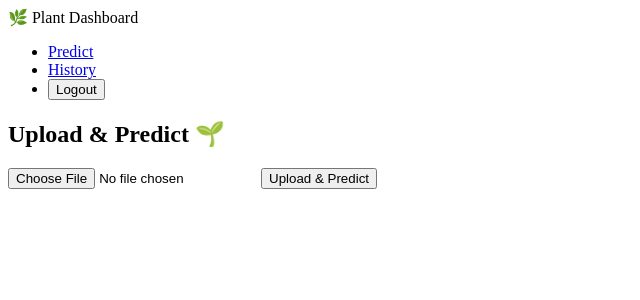
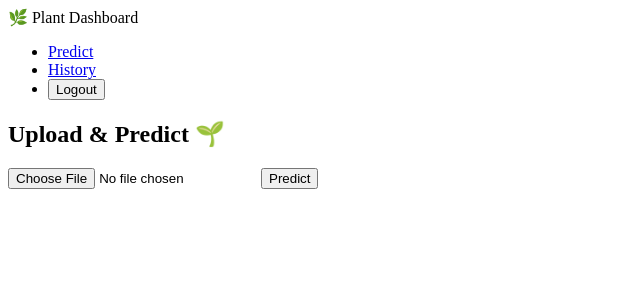
Before and after one commit to dheerajtingilikar-hash/multi-crop-frontend, a React (Create React App) app: page /dashboard in a window 1280 px wide. Shown: the top 300 px of the page, without its empty margins (0-640 px from the left). Built offline with nearby package versions, Linux system fonts and the light colour scheme; sample sign-in values are in the browser's storage.

Commit message:
Merge remote updates with my changes

```diff
--- a/src/components/Login.js
+++ b/src/components/Login.js
@@ -9,19 +9,18 @@ function Login({ setIsLoggedIn }) {
   const handleLogin = async (e) => {
     e.preventDefault();
     try {
-      const res = await fetch("https://multi-crop-plant.onrender.com/login", {
-      method: "POST",
-      headers: { "Content-Type": "application/x-www-form-urlencoded" },
-      body: new URLSearchParams({ username, password }),
-     });
-
+      const res = await fetch("https://multi-crop-plant.onrender.com/login", {   // ✅ Render backend
+        method: "POST",
+        headers: { "Content-Type": "application/x-www-form-urlencoded" },
+        body: new URLSearchParams({ username, password }),
+      });
 
       if (!res.ok) throw new Error("Login failed");
 
       const data = await res.json();
       localStorage.setItem("token", data.access_token); // ✅ Save token
-      setIsLoggedIn(true); // ✅ Update state
-      navigate("/dashboard"); // ✅ Redirect to dashboard
+      setIsLoggedIn(true);
+      navigate("/dashboard");
     } catch (err) {
       alert("Invalid credentials");
     }
--- a/src/components/UploadForm.js
+++ b/src/components/UploadForm.js
@@ -2,45 +2,33 @@ import React, { useState } from "react";
 
 function UploadForm({ setResults }) {
   const [file, setFile] = useState(null);
-  const [loading, setLoading] = useState(false);
 
   const handleSubmit = async (e) => {
     e.preventDefault();
-    if (!file) return;
+    if (!file) return alert("Please upload an image");
 
     const formData = new FormData();
     formData.append("file", file);
 
-    setLoading(true);
+    const token = localStorage.getItem("token");
 
-    try {
-      const response = await fetch("https://your-backend-url.onrender.com/predict", {
-        method: "POST",
-        body: formData,
-      });
+    const res = await fetch("https://multi-crop-plant.onrender.com/predict", {   // ✅ Render backend
+      method: "POST",
+      headers: {
+        Authorization: `Bearer ${token}`,
+      },
+      body: formData,
+    });
 
-      const data = await response.json();
-      setResults(data);
-    } catch (error) {
-      console.error("Error uploading file:", error);
-    } finally {
-      setLoading(false);
-    }
+    const data = await res.json();
+    setResults(data);
   };
 
   return (
     <form onSubmit={handleSubmit} className="space-y-4">
-      <input
-        type="file"
-        accept="image/*"
-        onChange={(e) => setFile(e.target.files[0])}
-      />
-      <button
-        type="submit"
-        disabled={loading}
-        className="bg-green-600 text-white px-6 py-2 rounded-lg hover:bg-green-700"
-      >
-        {loading ? "Predicting..." : "Upload & Predict"}
+      <input type="file" onChange={(e) => setFile(e.target.files[0])} />
+      <button type="submit" className="bg-green-600 text-white p-2 rounded">
+        Predict
       </button>
     </form>
   );
```
